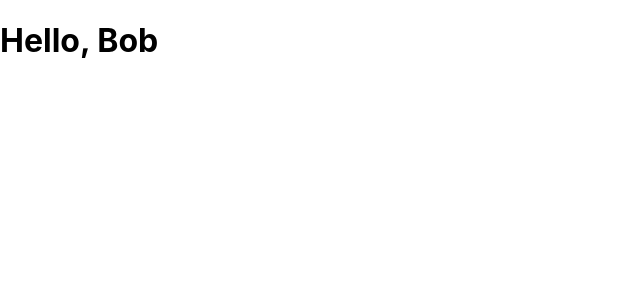
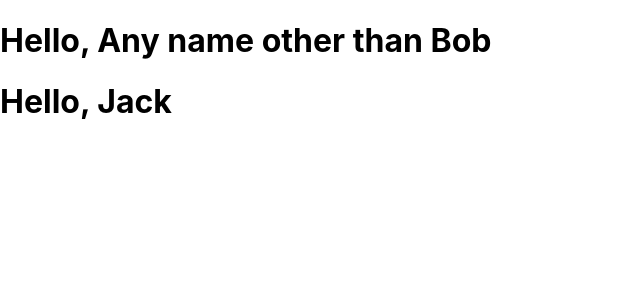
Before and after one commit to Tatonka-Huygens/firstapp, a React (Create React App) app: page / in a window 1280 px wide. Shown: the top 300 px of the page, without its empty margins (0-640 px from the left). Built offline with nearby package versions, Linux system fonts and the light colour scheme.

Commit message:
:P~ third commit

```diff
--- a/src/App.js
+++ b/src/App.js
@@ -3,7 +3,8 @@ import Heading from "./Heading";
 function App() {
   return (
     <div className="App">
-       <Heading firstName="Bob"/>
+      <Heading firstName="Any name other than Bob" />
+      <Heading firstName="Jack" />
     </div>
   );
 }
```
